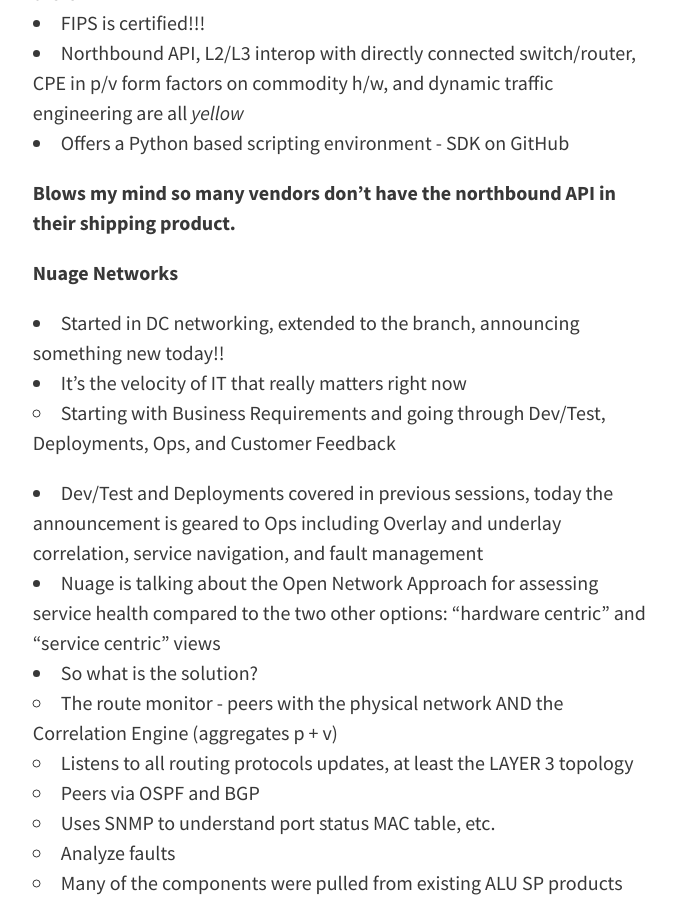
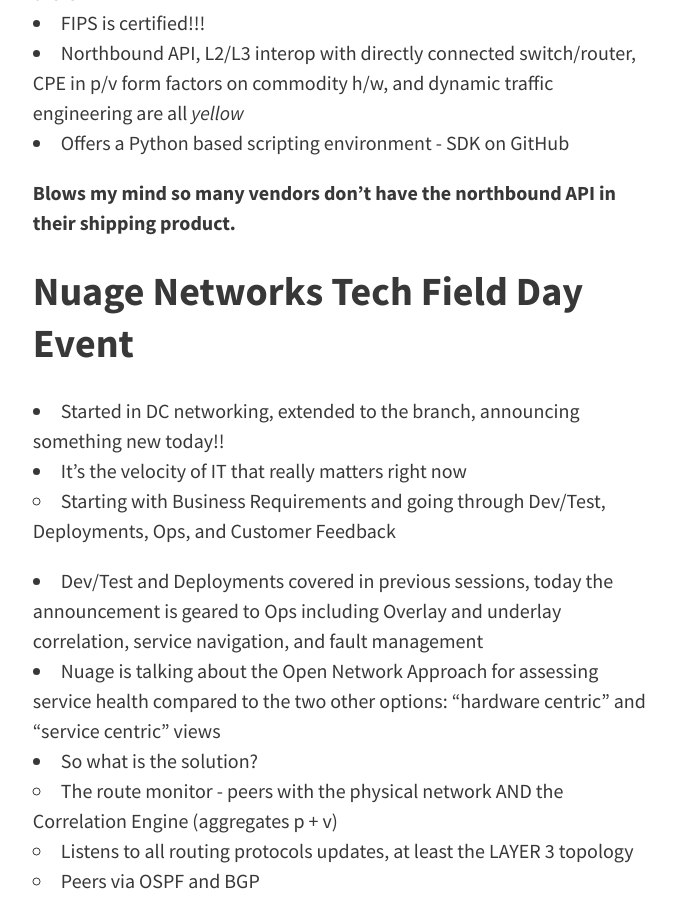
Before and after one commit to jedelman8/jedelman8.github.com, a Jekyll site: the page built from _posts/2015-05-13-onug-spring-2015.md, in a window 1280 px wide and 900 px high, scrolled down 4886 px. Shown: the whole window, without its empty margins (300-976 px from the left). Built offline with Jekyll 4.4.1, drawn with Linux system fonts in a browser that asks for light colours; nearby versions of some CDN libraries; comment, search, counter and statistics services are not loaded.

Commit message:
updates for onug

```diff
--- a/_posts/2015-05-13-onug-spring-2015.md
+++ b/_posts/2015-05-13-onug-spring-2015.md
@@ -129,7 +129,7 @@
 **Blows my mind so many vendors don't have the northbound API in their shipping product.**
 
 
-**Nuage Networks**
+## Nuage Networks Tech Field Day Event
 
 * Started in DC networking, extended to the branch, announcing something new today!!
 * It's the velocity of IT that really matters right now
```
